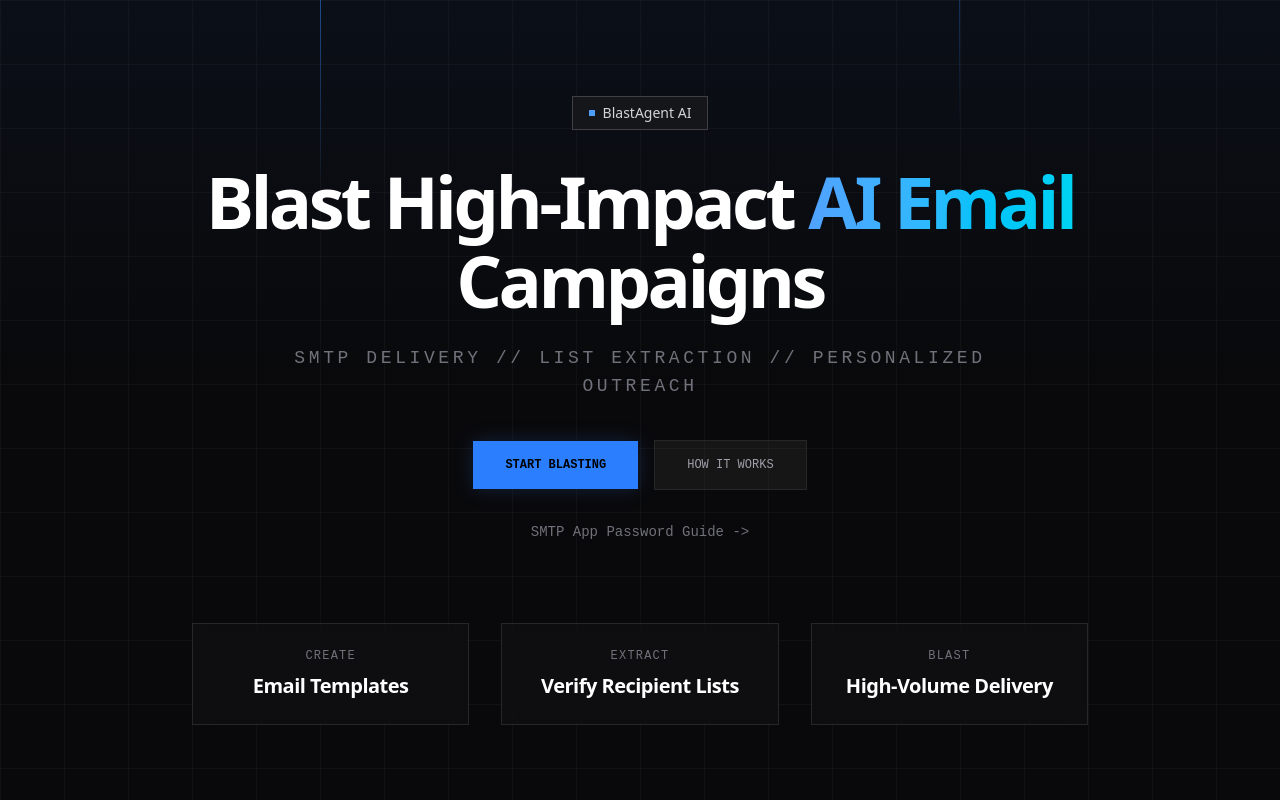
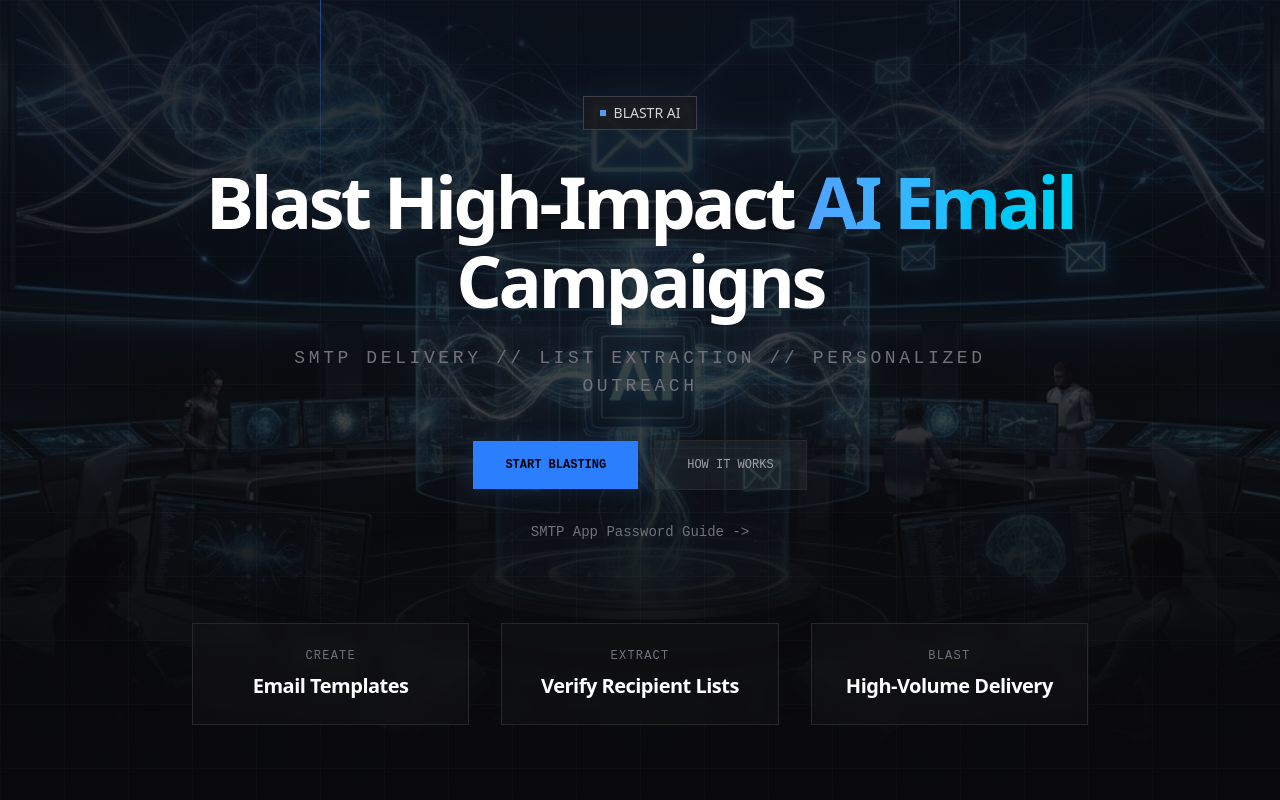
Before and after one commit to David-patrick-chuks/blastr, a React (Vite) app in the folder web/: page / in a window 1280 px wide. Shown: the top 800 px of the page. Built offline with nearby package versions, Linux system fonts and the light colour scheme; no server answers.

Commit message:
feat: add hidden hero vibe image and update branding

```diff
--- a/web/src/components/Hero.tsx
+++ b/web/src/components/Hero.tsx
@@ -2,6 +2,18 @@ export function Hero({ onAuth }: { onAuth: () => void }) {
   return (
     <section className="relative overflow-hidden">
       <div className="absolute inset-0 bg-[linear-gradient(rgba(255,255,255,0.03)_1px,transparent_1px),linear-gradient(90deg,rgba(255,255,255,0.03)_1px,transparent_1px)] bg-[size:64px_64px]" />
+
+      {/* Vibe Image - Hidden Visual */}
+      <div className="absolute inset-0 opacity-40 pointer-events-none animate-in fade-in duration-1000">
+        <img
+          src="/hero-image.jpeg"
+          alt="Aisha Vibe"
+          className="w-full h-full object-cover object-center"
+        />
+        <div className="absolute inset-0 bg-gradient-to-t from-[#09090b] via-[#09090b]/40 to-transparent" />
+        <div className="absolute inset-0 bg-gradient-to-b from-[#09090b]/80 via-transparent to-[#09090b]/80" />
+      </div>
+
       <div className="absolute inset-0 bg-gradient-to-b from-blue-500/5 via-transparent to-transparent" />
 
       <div className="absolute top-0 left-1/4 w-px h-48 bg-gradient-to-b from-blue-500/50 to-transparent" />
@@ -11,7 +23,7 @@ export function Hero({ onAuth }: { onAuth: () => void }) {
         <div className="flex justify-center mb-8">
           <span className="inline-flex items-center gap-2 px-4 py-1.5 border border-zinc-700 bg-zinc-900/80 text-sm text-zinc-300">
             <span className="w-1.5 h-1.5 bg-blue-400 animate-pulse" />
-            BlastAgent AI
+            BLASTR AI
           </span>
         </div>
 
```
Also changed, not shown: web/public/hero-image.jpeg (added).
